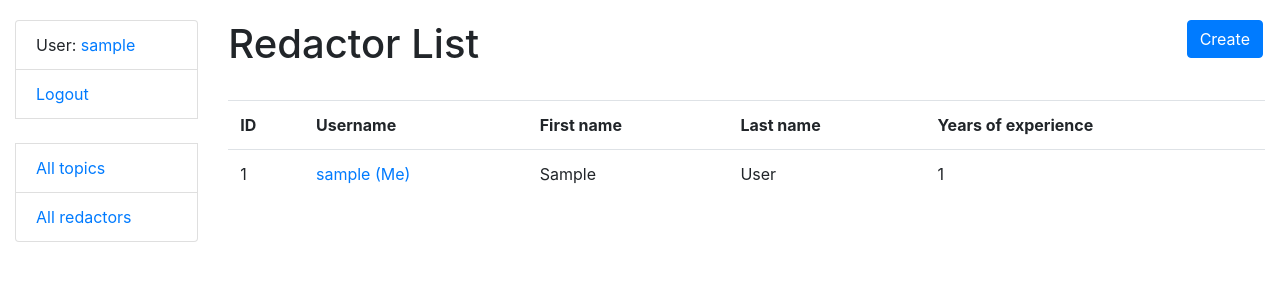
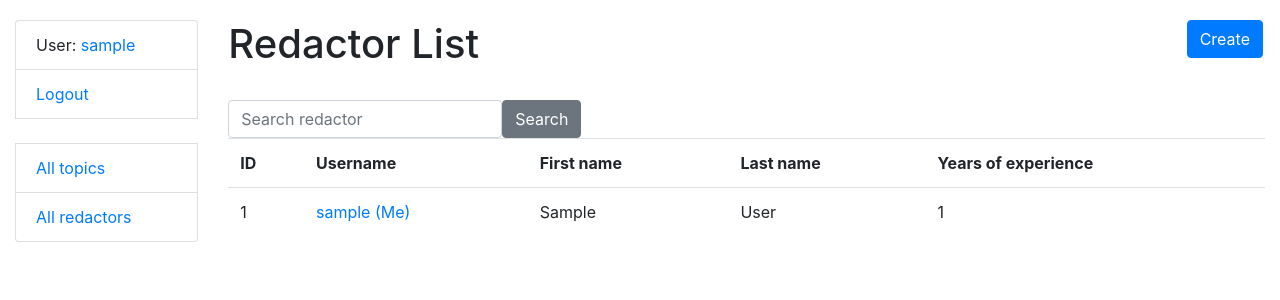
Before and after one commit to 3lobites/first-step-newspaper-agency, a Django app: page /redactor/ in a window 1280 px wide. Shown: the top 300 px of the page. Run offline with Django 4.2, Linux system fonts and the light colour scheme; the visitor is signed in with stand-in values (Sample User, id 1); data comes from the database, SQL or seed files in the repository; some libraries are stand-ins or nearby versions.

Commit message:
redactot-list add search,works with redactor-detail, links id not fond - error

```diff
--- a/newspaper_agency/forms.py
+++ b/newspaper_agency/forms.py
@@ -13,3 +13,16 @@ class RedactorCreationForm(UserCreationForm):
             "first_name",
             "last_name",
         )
+
+
+class RedactorSearchForm(forms.Form):
+    username = forms.CharField(
+        max_length=255,
+        required=False,
+        label="",
+        widget=forms.TextInput(
+            attrs={
+                "placeholder": "Search redactor"
+            }
+        )
+    )
--- a/newspaper_agency/urls.py
+++ b/newspaper_agency/urls.py
@@ -2,7 +2,7 @@ from django.urls import path
 from .views import (
     index,
     TopicListView, TopicCreateView, TopicUpdateView, TopicDeleteView,
-    RedactorListView, RedactorCreateView, RedactorDeleteView
+    RedactorListView, RedactorCreateView, RedactorDeleteView, RedactorDetailView
 )
 
 
@@ -30,20 +30,20 @@ urlpatterns = [
     ),
 
     path("redactor/", RedactorListView.as_view(), name="redactor-list"),
-    # path(
-    #     "redactor/<int:pk>/", RedactorDetailView.as_view(), name="redactor-detail"
-    # ),
+    path(
+        "redactor/<int:pk>/", RedactorDetailView.as_view(), name="redactor-detail"
+    ),
     path("redactor/create/", RedactorCreateView.as_view(), name="redactor-create"),
     # path(
     #     "redactor/<int:pk>/update/",
     #     RedactorYearsExperienceUpdateView.as_view(),
     #     name="redactor-update",
     # ),
-    path(
-        "redactor/<int:pk>/delete/",
-        RedactorDeleteView.as_view(),
-        name="redactor-delete",
-    ),
+    # path(
+    #     "redactor/<int:pk>/delete/",
+    #     RedactorDeleteView.as_view(),
+    #     name="redactor-delete",
+    # ),
 
 ]
 
--- a/newspaper_agency/views.py
+++ b/newspaper_agency/views.py
@@ -5,7 +5,7 @@ from django.urls import reverse_lazy
 from django.views import generic
 
 from .models import Topic, Redactor
-from .forms import RedactorCreationForm
+from .forms import RedactorCreationForm, RedactorSearchForm
 
 
 @login_required
@@ -70,32 +70,36 @@ class TopicDeleteView(LoginRequiredMixin, generic.DeleteView):
 class RedactorListView(LoginRequiredMixin, generic.ListView):
     model = Redactor
 
-    # context_object_name = "redactor_list"
-    # template_name = "newspaper_agency/redactor_list.html"
-    #
-    # paginate_by = 5
+    context_object_name = "redactor_list"
+    template_name = "newspaper_agency/redactor_list.html"
 
-    # def get_context_data(self, *, object_list=None, **kwargs):
-    #     context = super(RedactorListView, self).get_context_data(**kwargs)
-    #     search_username = self.request.GET.get("username", "")
-    #     context["search_form"] = RedactorSearchForm(
-    #         initial={"username": search_username}
-    #     )
-    #     return context
-    #
-    # def get_queryset(self):
-    #     queryset = Redactor.objects.all()
-    #     form = RedactorSearchForm(self.request.GET)
-    #     if form.is_valid():
-    #         return queryset.filter(
-    #             username__icontains=form.cleaned_data["username"]
-    #         )
-    #     return queryset
+    paginate_by = 5
+
+    def get_context_data(self, *, object_list=None, **kwargs):
+        context = super(RedactorListView, self).get_context_data(**kwargs)
+        search_username = self.request.GET.get("username", "")
+        context["search_form"] = RedactorSearchForm(
+            initial={"username": search_username}
+        )
+        return context
+
+    def get_queryset(self):
+        queryset = Redactor.objects.all()
+        form = RedactorSearchForm(self.request.GET)
+        if form.is_valid():
+            return queryset.filter(
+                username__icontains=form.cleaned_data["username"]
+            )
+        return queryset
 
 
 # class RedactorDetailView(LoginRequiredMixin, generic.DetailView):
 #     model = Redactor
 #     queryset = Redactor.objects.all().prefetch_related("cars__manufacturer")
+
+
+class RedactorDetailView(LoginRequiredMixin, generic.DetailView):
+    model = Redactor
 
 
 class RedactorCreateView(LoginRequiredMixin, generic.CreateView):
--- a/templates/newspaper_agency/redactor_list.html
+++ b/templates/newspaper_agency/redactor_list.html
@@ -9,10 +9,10 @@
       </a>
     </h1>
     <br>
-<!--    <form method="get" action="" class="form-inline">-->
-<!--      {{ search_form|crispy }}-->
-<!--      <input class="btn btn-secondary" type="submit" value="Search">-->
-<!--    </form>-->
+    <form method="get" action="" class="form-inline">
+      {{ search_form|crispy }}
+      <input class="btn btn-secondary" type="submit" value="Search">
+    </form>
 
     {% if redactor_list %}
     <table class="table">
```
Also changed, not shown: templates/newspaper_agency/redactor_detail.html (added, +12 -0 lines).
